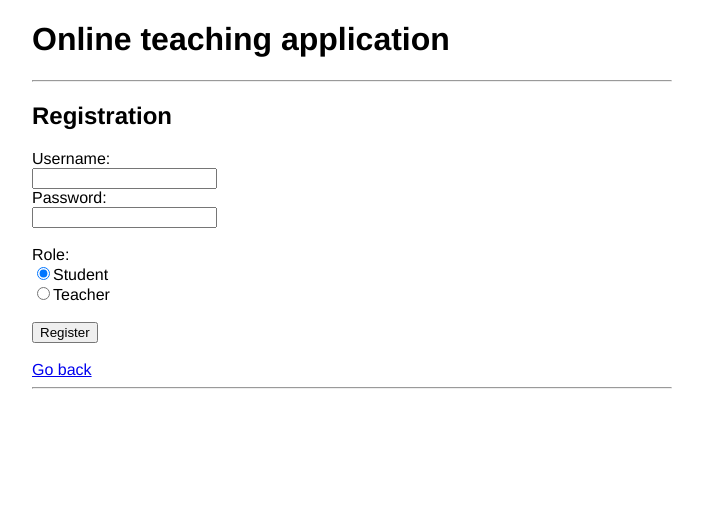
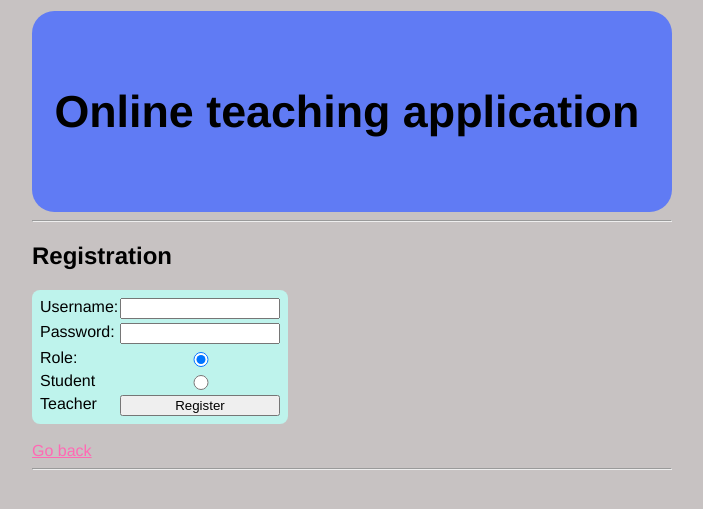
Before and after one commit to ulmala/online-teaching-application, a Flask app: page /register in a window 1280 px wide. Shown: the top 509 px of the page, without its empty margins (288-991 px from the left). Run offline with Flask 2, Linux system fonts and the light colour scheme; parts of the project's set-up code (start-up, migrations or seed data) failed here and were passed over.

Commit message:
Visual update

```diff
--- a/static/main.css
+++ b/static/main.css
@@ -1,12 +1,60 @@
+a {
+    color: hotpink;
+}
+
 body {
     margin: auto;
     max-width: 40em;
     font-family: 'Helvetica', 'Arial', sans-serif;
+    background: rgb(199, 194, 194);
+    color: black;
+}
+
+.content {
+    background: white;
+    border-radius: .5em
+}
+
+form {
+    padding: .5em;
+    border-radius: .5em;
+    background: rgb(190, 243, 236);
+}
+
+.login-form {
+    display: grid;
+    max-width: 15em;
+    grid-template-columns: 5em 10em;
+    grid-row-gap: .3em;
+}
+
+.header {
+    background: rgb(96, 123, 244);
+    font-weight: bold;
+    padding: 2em 1em;
+    font-size: 1.4em;
+    color: black;
+    border-radius: 1em;
+    margin-top: .5em;
 }
 
 nav li {
     display: inline-block;
-    padding: 0 .5em;
+    padding: 0.3em .5em;
+    background: white;
+    border-radius: .5em;
+    margin: .2em;
 }
 
-.fixed-row-bottom { position: fixed; bottom: 0;}
+nav li a {
+    text-decoration: none;
+    color: #000;
+}
+
+nav li:hover {
+    background-color: rgb(226, 226, 226);
+}
+
+nav ul {
+    padding: 0;
+}
--- a/templates/layout.html
+++ b/templates/layout.html
@@ -1,8 +1,10 @@
 <!DOCTYPE html>
 <link rel="stylesheet" href="/static/main.css">
 <meta name="viewport" content="width=device-width, initial-scale=1">
+<div class="header">
+    <h1>Online teaching application</h1>
+</div>
 <div>
-    <h1>Online teaching application</h1>
     {% if session.user_role  == 1 or session.user_role == 2 %}
         <nav>
             <ul>
@@ -10,7 +12,6 @@
                 <li><a href="/">Home</a></li>
                 <li><a href="/all-courses">All courses</a></li>
                 <li><a href="/logout">Log out</a></li>
-
             </ul>
         </nav>
     {% endif %}
--- a/templates/register.html
+++ b/templates/register.html
@@ -7,14 +7,14 @@
     </head>
     <body>
         <h2>Registration</h2>
-        <form action="/register" method="POST">
-            <label for="username">Username:</label><br>
-            <input type="text" name="username" minlength="1" maxlength="20"><br>
-            <label for="password">Password:</label><br>
-            <input type="text" name="password" minlength="1" maxlength="20"><br><br>
-            <label for="role">Role:</label><br>
-            <input type="radio" name="role" value="1" checked="checked">Student<br>
-            <input type="radio" name="role" value="2">Teacher<br><br>
+        <form action="/register" method="POST" class="login-form">
+            <label for="username">Username:</label>
+            <input type="text" name="username" minlength="1" maxlength="20">
+            <label for="password">Password:</label>
+            <input type="text" name="password" minlength="1" maxlength="20">
+            <label for="role">Role:</label>
+            <input type="radio" name="role" value="1" checked="checked">Student
+            <input type="radio" name="role" value="2">Teacher
             <input type="submit" value="Register">
         </form>
         <br>
--- a/templates/update-course.html
+++ b/templates/update-course.html
@@ -7,10 +7,10 @@
     </head>
     <body>
         <h2>Modify course <i>{{ name }}</i></h2>
-        <form action="/update-course/{{ course_id }}" method="POST" enctype="multipart/form-data">
-            <label for="name">Course name:</label><br>
+        <form action="/update-course/{{ course_id }}" method="POST">
+            <label for="name">Name:</label><br>
             <input type="text" name="name" value={{name}}><br>
-            <label for="description">Course description:</label><br>
+            <label for="description">Description:</label><br>
             <textarea name="description" rows="3" cols="40" maxlength="1000">{{ description }}</textarea><br>
 
             <h3>Tasks</h3>
```
Also changed, not shown: templates/create-course.html (+7 -8 lines), templates/login.html (+5 -5 lines), templates/solve.html (+4 -3 lines).
